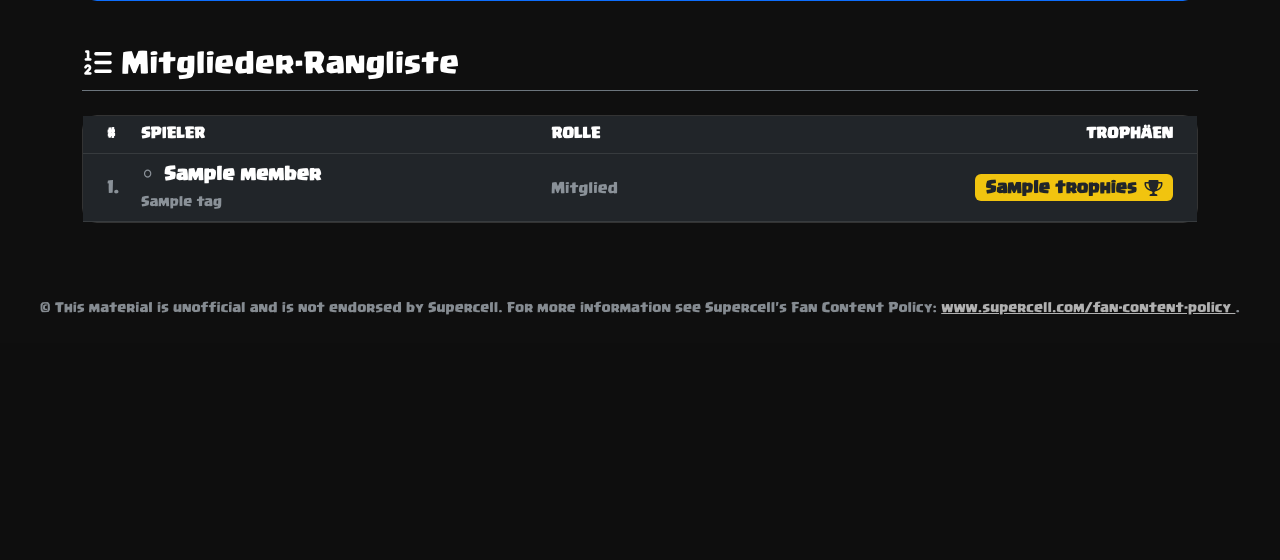
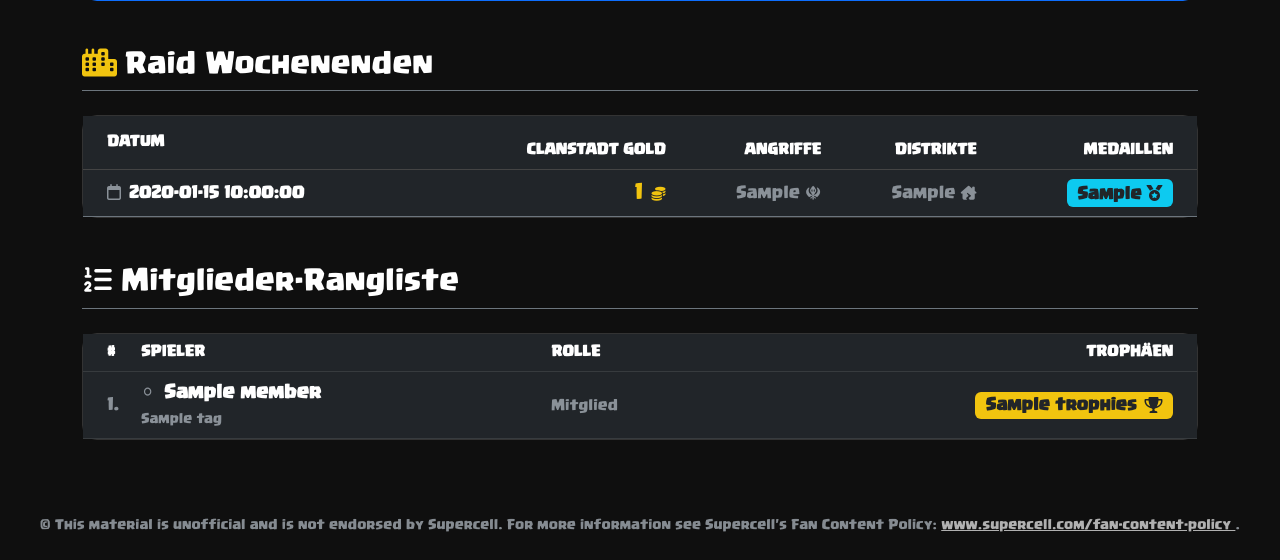
Before and after one commit to Joni1302/coc-stats-project, a Flask app: template templates/clan.html in a window 1280 px wide. Shown: the part 1163-1723 px from the top of the page. Before the commit the page ends 1478 px from the top, so only its background shows below. Run offline with Flask 3, Linux system fonts and the light colour scheme; the template is opened without the code that fills it: most values are stand-ins (such as "Sample title", 1, 10 or a date in 2020).

Commit message:
added Clancapital to clan.html

```diff
--- a/app.py
+++ b/app.py
@@ -278,6 +278,36 @@ def clan():
                 }
         except: pass
 
+        # 5. NEU: Clan Capital Raids laden
+    raids_data = []
+    csv_raids = os.path.join("data", "clan_capital_raids.csv")
+    if os.path.exists(csv_raids):
+        try:
+            df_r = pd.read_csv(csv_raids)
+            if not df_r.empty:
+                # In Dictionary umwandeln
+                raids_data = df_r.to_dict(orient='records')
+
+                # Datum schön formatieren für die Anzeige
+                for raid in raids_data:
+                    try:
+                        # Wir parsen das Datum (Format aus deiner CSV)
+                        dt_start = datetime.strptime(str(raid['start_time']), '%Y-%m-%d %H:%M:%S')
+                        dt_end = datetime.strptime(str(raid['end_time']), '%Y-%m-%d %H:%M:%S')
+                        # Erstellt String wie "05.12. - 08.12."
+                        raid['date_label'] = f"{dt_start.strftime('%d.%m.')} - {dt_end.strftime('%d.%m.')}"
+                    except Exception:
+                        raid['date_label'] = "Unbekannt"
+        except Exception as e:
+            print(f"Raid Error: {e}")
+
+    return render_template("clan.html",
+                           clan=clan_data,
+                           members=members_data,
+                           war=war_data,
+                           cwl=cwl_data,
+                           raids=raids_data) # <--- HIER DAS NEUE ARGUMENT EINFÜGEN
+
     return render_template("clan.html",
                            clan=clan_data,
                            members=members_data,
--- a/templates/clan.html
+++ b/templates/clan.html
@@ -173,6 +173,52 @@
     </div>
     {% endif %}
 
+    {% if raids %}
+    <h3 class="border-bottom pb-2 mb-4 mt-5 border-secondary">
+        <i class="fa-solid fa-city me-2 text-warning"></i>Raid Wochenenden
+    </h3>
+
+    <div class="stats-container p-0 mb-5">
+        <div class="table-responsive">
+            <table class="table table-dark table-hover align-middle mb-0">
+                <thead>
+                    <tr class="text-muted text-uppercase small" style="border-bottom: 1px solid #444;">
+                        <th scope="col" class="ps-4 py-3">Datum</th>
+                        <th scope="col" class="text-end">Clanstadt Gold</th>
+                        <th scope="col" class="text-end">Angriffe</th>
+                        <th scope="col" class="text-end">Distrikte</th>
+                        <th scope="col" class="text-end pe-4">Medaillen</th>
+                    </tr>
+                </thead>
+                <tbody>
+                    {% for raid in raids %}
+                    <tr>
+                        <td class="ps-4 fw-bold text-white border-secondary">
+                            <i class="fa-regular fa-calendar me-2 text-muted"></i>{{ raid.date_label }}
+                        </td>
+                        <td class="text-end border-secondary">
+                            <span class="text-warning fw-bold fs-5">{{ "{:,}".format(raid.total_loot).replace(',', '.') }}</span>
+                            <i class="fa-solid fa-coins ms-1 text-warning small" title="Capital Gold"></i>
+                        </td>
+                        <td class="text-end border-secondary text-muted">
+                            {{ raid.raid_attacks }} <i class="fa-solid fa-khanda small"></i>
+                        </td>
+                        <td class="text-end border-secondary text-muted">
+                            {{ raid.destroyed_districts }} <i class="fa-solid fa-house-chimney-crack small"></i>
+                        </td>
+                        <td class="text-end pe-4 border-secondary">
+                            <span class="badge bg-info text-dark fs-6">
+                                {{ raid.offensive_reward }} <i class="fa-solid fa-medal"></i>
+                            </span>
+                        </td>
+                    </tr>
+                    {% endfor %}
+                </tbody>
+            </table>
+        </div>
+    </div>
+    {% endif %}
+
     <h3 class="border-bottom pb-2 mb-4 mt-5 border-secondary">
         <i class="fa-solid fa-list-ol me-2"></i>Mitglieder-Rangliste
     </h3>
```
